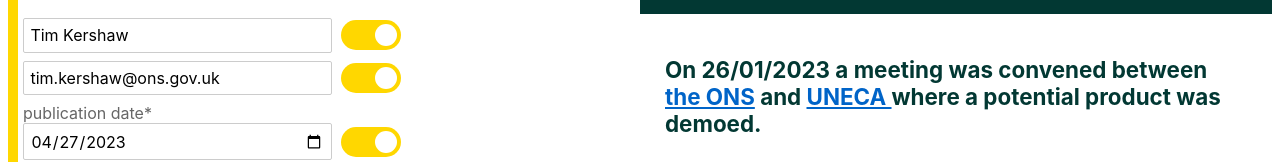
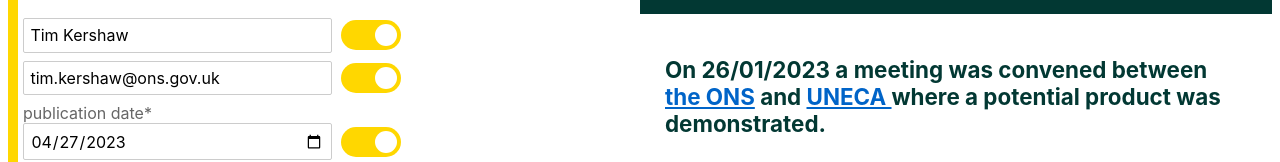
Before and after one commit to incontrolapps/UNECA, a Svelte app: page / in a window 1280 px wide. Shown: the part 455-617 px from the top of the page. Built offline with nearby package versions, Linux system fonts and the light colour scheme.

Commit message:
demoed removed

```diff
--- a/src/App.svelte
+++ b/src/App.svelte
@@ -124,7 +124,7 @@
     "email": "tim.kershaw@ons.gov.uk",
     "date": "2023-04-27",
     "next": "2024-04-27",
-    "summary": "<p>On 26/01/2023 a meeting was convened between <a href=\"https://www.ons.gov.uk/\" rel=\"noopener noreferrer\" target=\"_blank\">the ONS</a> and <a href=\"https://www.uneca.org/\" rel=\"noopener noreferrer\" target=\"_blank\">UNECA </a>where a potential product was demoed.</p><p>What you see on the screen in front of you is a prototype version of that product that might work well enough to get started. It's still <em>buggy</em> and requires a lot of <strong>fine tuning</strong> and additional features, however those features would be better if proposed by trial users like yourselves.</p>",
+    "summary": "<p>On 26/01/2023 a meeting was convened between <a href=\"https://www.ons.gov.uk/\" rel=\"noopener noreferrer\" target=\"_blank\">the ONS</a> and <a href=\"https://www.uneca.org/\" rel=\"noopener noreferrer\" target=\"_blank\">UNECA </a>where a potential product was demonstrated.</p><p>What you see on the screen in front of you is a prototype version of that product that might work well enough to get started. It's still <em>buggy</em> and requires a lot of <strong>fine tuning</strong> and additional features, however those features would be better if proposed by trial users like yourselves.</p>",
     "sections": [
         {
             "subtitle": "How it started",
```
Also changed, not shown: public/build/bundle.js, 1 other file (tests, documents, lock files or other folders).
